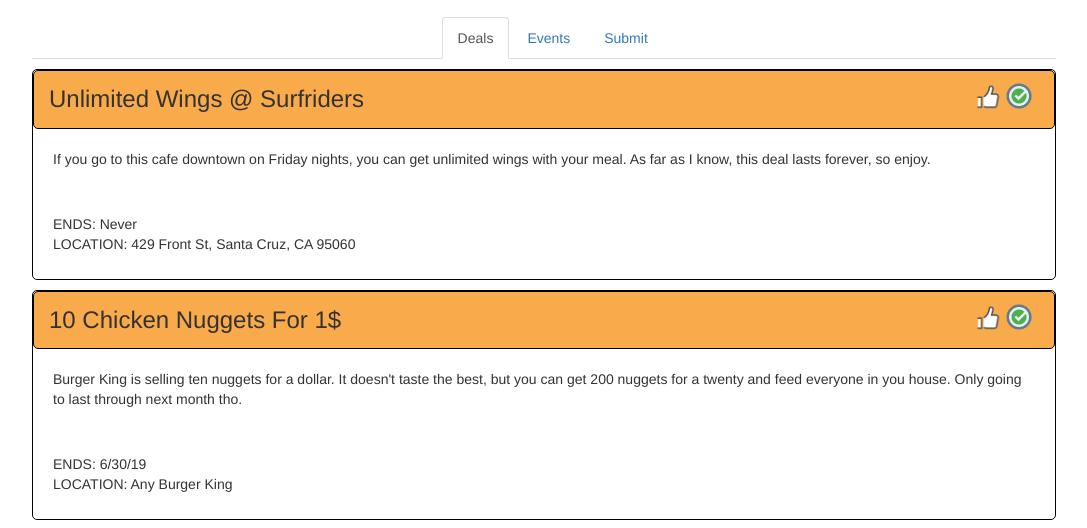
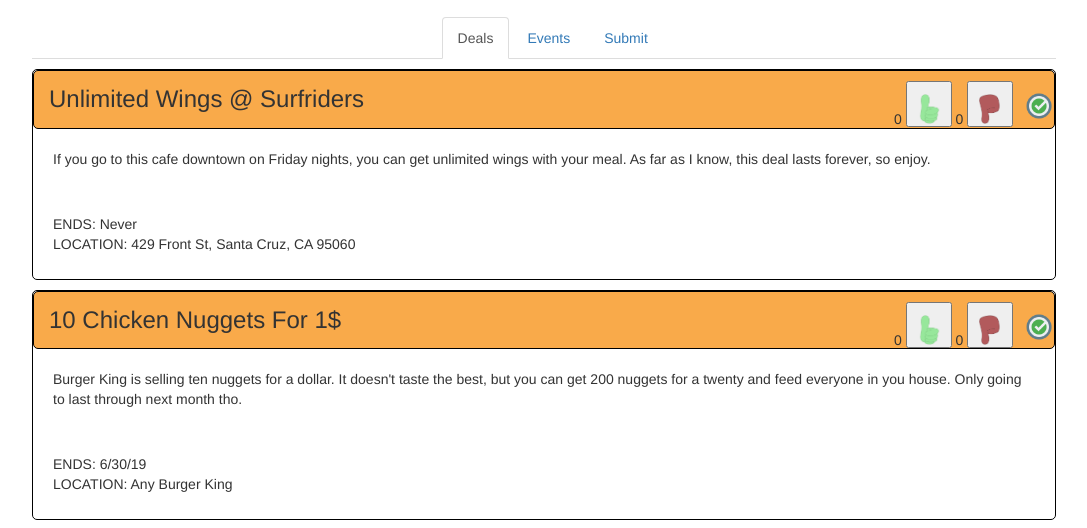
Before and after one commit to ectom/cmpm131, a plain HTML site: page index.html in a window 1280 px wide. Shown: the part 367-895 px from the top of the page, without its empty margins (96-1183 px from the left). Drawn offline with nearby package versions, Linux system fonts and the light colour scheme.

Commit message:
likes and dislikes work

```diff
--- a/css/index.css
+++ b/css/index.css
@@ -46,7 +46,7 @@ body {
     background-color: #4286f4;
 }
 
-.post_title h3, img {
+.post_title h3, img, button{
     display: inline-block;
 }
 
@@ -56,26 +56,39 @@ body {
     left: 15px;
 }
 
-.post_title img {
+/* .post_title img {
+    float: right;
+    width: 30px;
+    height: 30px;
+    margin-top: 10px;
+} */
+
+/* .verify {
+    margin-right: 20px;
+} */
+
+.post p {
+    padding: 20px;
+    padding-bottom: 15px;
+}
+
+.clickables img{
     float: right;
     width: 30px;
     height: 30px;
     margin-top: 10px;
 }
 
-.verify {
-    margin-right: 20px;
-}
-
-.post p {
-    padding: 20px;
-    padding-bottom: 15px;
+.clickables{
+    float: right;
+    width: 160px;
+    height: 30px;
+    margin-top: 10px;
 }
 
 .space {
     margin-top: 50px;
 }
-
 
 * {
   box-sizing: border-box;
--- a/index.html
+++ b/index.html
@@ -83,8 +83,13 @@
                     <div class="post">
                         <div class="post_title">
                             <h3>Unlimited Wings @ Surfriders</h3>
-                            <img class="verify" src="./pics/verify.png" alt="">
-                            <img class="thumb" src="./pics/thumbsUp.png" alt="">
+                            <div class="clickables">
+                                <img class="verify" src="./pics/verify.png" alt="">
+                                <span id="likes1">0</span>
+                                <button onclick="upVote(1)"><img class="thumb" src="./pics/Like.png" alt=""></button>
+                                <span id="dislikes1">0</span>
+                                <button type="button" name="button" onclick="downVote(1)"><img class="thumb" src="./pics/Dislike.png" alt=""></button>
+                            </div>
                         </div>
                         <p>If you go to this cafe downtown on Friday nights, you can get unlimited wings with your meal. As far as I know, this deal lasts forever, so enjoy. </p>
                         <p>ENDS: Never <br>LOCATION: 429 Front St, Santa Cruz, CA 95060</p>
@@ -93,8 +98,14 @@
                     <div class="post">
                         <div class="post_title">
                            <h3>10 Chicken Nuggets For 1$</h3>
-                            <img class="verify" src="./pics/verify.png" alt="">
-                            <img class="thumb" src="./pics/thumbsUp.png" alt="">
+                           <div class="clickables">
+                               <img class="verify" src="./pics/verify.png" alt="">
+                               <span id="likes2">0</span>
+                               <button onclick="upVote(2)"><img class="thumb" src="./pics/Like.png" alt=""></button>
+                               <span id="dislikes2">0</span>
+                               <button type="button" name="button" onclick="downVote(2)"><img class="thumb" src="./pics/Dislike.png" alt=""></button>
+                           </div>
+
                         </div>
                         <p>Burger King is selling ten nuggets for a dollar. It doesn't taste the best, but you can get 200 nuggets for a twenty and feed everyone in you house. Only going to last through next month tho.</p>
 
@@ -104,8 +115,13 @@
                     <div class="post">
                         <div class="post_title">
                             <h3> CVS downtown accepts flexis now!</h3>
-                            <img class="verify" src="./pics/verify.png" alt="">
-                            <img class="thumb" src="./pics/thumbsUp.png" alt="">
+                            <div class="clickables">
+                                <img class="verify" src="./pics/verify.png" alt="">
+                                <span id="likes3">0</span>
+                                <button onclick="upVote(3)"><img class="thumb" src="./pics/Like.png" alt=""></button>
+                                <span id="dislikes3">0</span>
+                                <button type="button" name="button" onclick="downVote(3)"><img class="thumb" src="./pics/Dislike.png" alt=""></button>
+                            </div>
                         </div>
                         <p>GUYS THIS IS NOT A MEME! Now I can afford school supllies! Thank god!</p>
                         <p>ENDS: Never <br>LOCATION: The CVS on Baystreet</p>
@@ -120,8 +136,13 @@
                     <div class="post">
                         <div class="post_title">
                             <h3>Flea Market</h3>
-                            <img class="verify" src="./pics/verify.png" alt="">
-                            <img class="thumb" src="./pics/thumbsUp.png" alt="">
+                            <div class="clickables">
+                                <img class="verify" src="./pics/verify.png" alt="">
+                                <span id="likes4">0</span>
+                                <button onclick="upVote(4)"><img class="thumb" src="./pics/Like.png" alt=""></button>
+                                <span id="dislikes4">0</span>
+                                <button type="button" name="button" onclick="downVote(4)"><img class="thumb" src="./pics/Dislike.png" alt=""></button>
+                            </div>
                         </div>
                         <p>This months' flea market is in town this Sunday. There's usually a lot of weird stuff to look through like WWII knives. It's only there for a day, but it comes back every month if you miss it.</p>
                             <p>ENDS 5/26/19<br> LOCATION: Downtown </p>
@@ -131,8 +152,13 @@
                         <div class="post_title">
 <!--                         This is an example of a bad post. Make this one downvoted to hell -->
                             <h3>Chili Cook-off</h3>
-                            <img class="verify" src="./pics/verify.png" alt="">
-                            <img class="thumb" src="./pics/thumbsUp.png" alt="">
+                            <div class="clickables">
+                                <img class="verify" src="./pics/verify.png" alt="">
+                                <span id="likes5">0</span>
+                                <button onclick="upVote(5)"><img class="thumb" src="./pics/Like.png" alt=""></button>
+                                <span id="dislikes5">0</span>
+                                <button type="button" name="button" onclick="downVote(5)"><img class="thumb" src="./pics/Dislike.png" alt=""></button>
+                            </div>
                         </div>
                         <p>There's an annual chili cook off down by the boardwalk that everyone can enter. Although, now that I think about it that might've been like five months ago. Boy, do I like chili. Does anyone know where you could get some chili? </p>
                         <p>ENDS  10/26/19<br> LOCATION: The Boardwalk </p>
--- a/js/index.js
+++ b/js/index.js
@@ -6,6 +6,20 @@ function openForm() {
 // closes popups
 function closeForm() {
     document.getElementById("filterForm").style.display = "none";
+}
+
+function upVote(a){
+    y = "likes"+a
+    var x = document.getElementById(y).innerHTML;
+    x++;
+    document.getElementById(y).innerHTML = x;
+}
+
+function downVote(a){
+    y = "dislikes"+a
+    var x = document.getElementById(y).innerHTML;
+    x++;
+    document.getElementById(y).innerHTML = x;
 }
 
 // searching work for Deals
```
